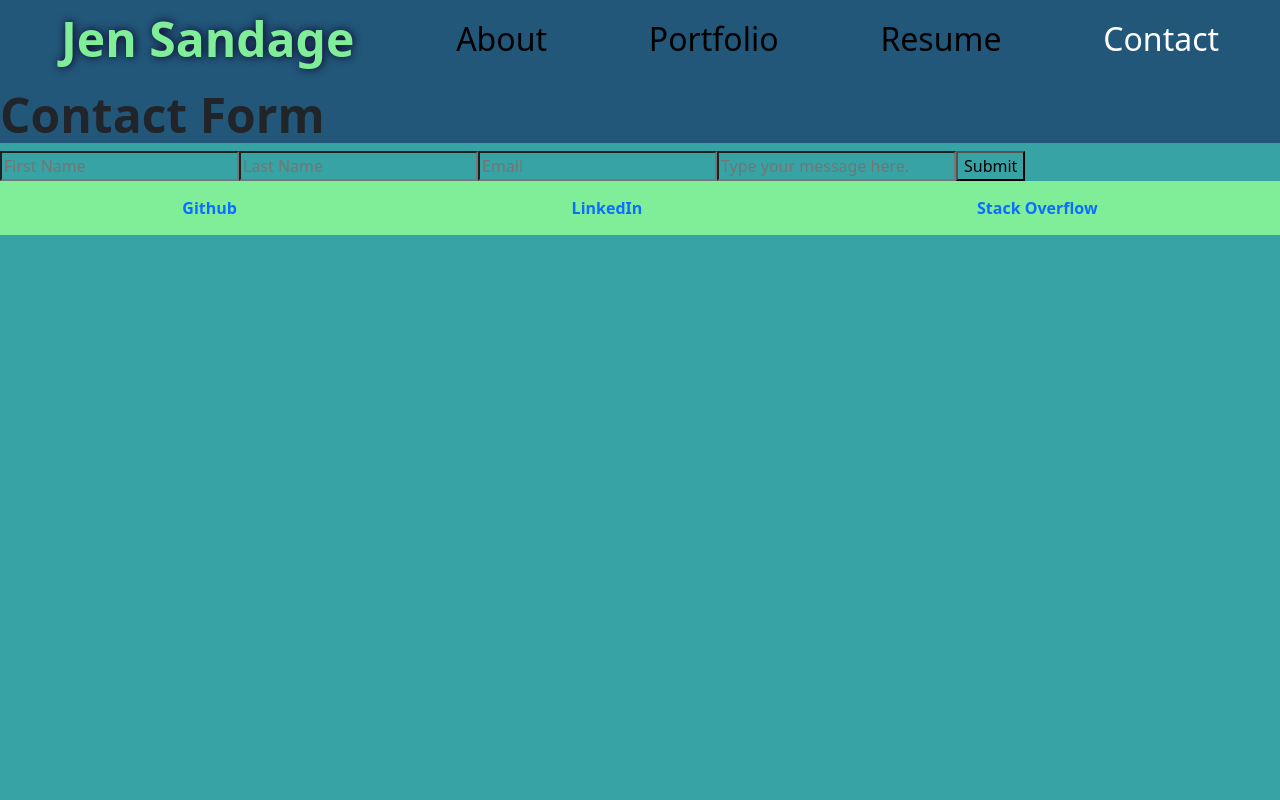
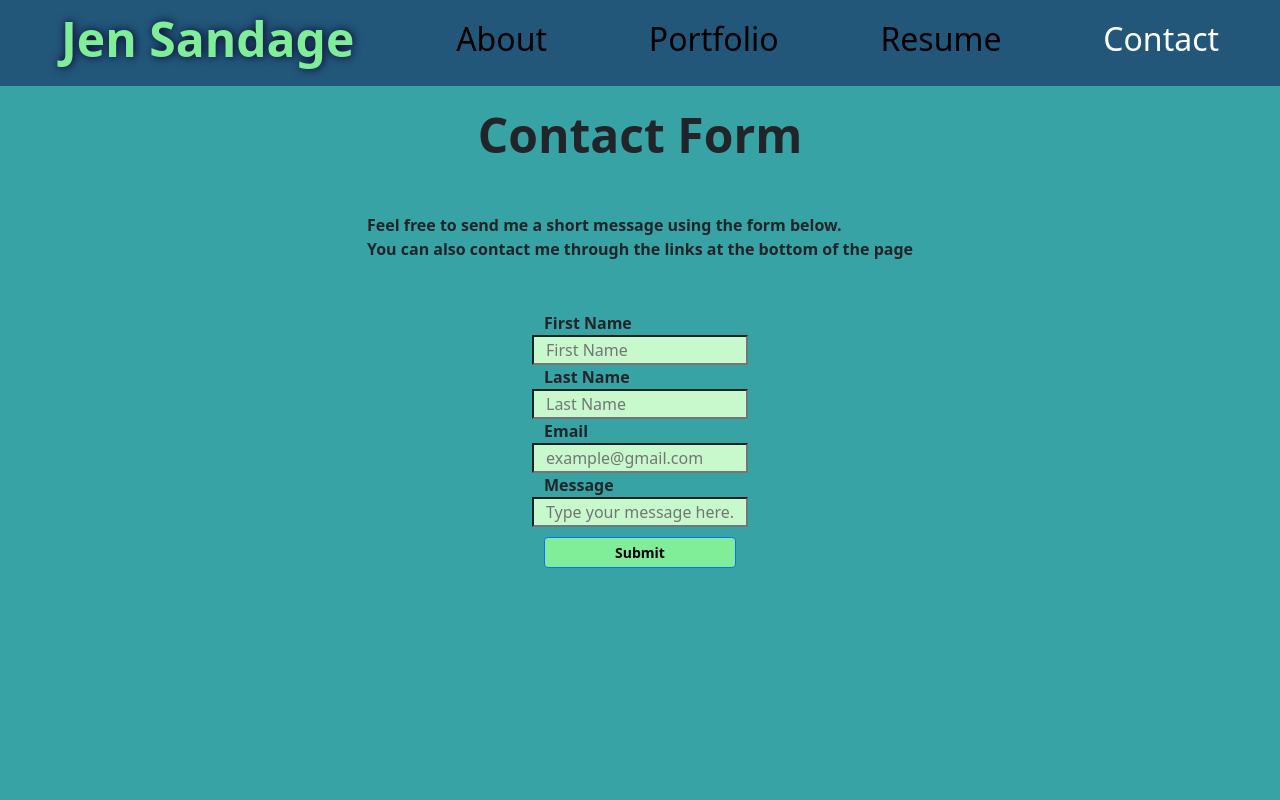
Before and after one commit to jensandage1/React-Portfolio, a React (Create React App) app in the folder portfolio/: page /contact in a window 1280 px wide. Shown: the top 800 px of the page. Built offline with nearby package versions, Linux system fonts and the light colour scheme.

Commit message:
contact page is finished

```diff
--- a/portfolio/src/components/ContactForm.js
+++ b/portfolio/src/components/ContactForm.js
@@ -44,38 +44,53 @@ export default function Form () {
     }
 
     return (
-        <div>
-            <h1>Contact Form</h1>
+        <div className="contact-page">
+            <h1 id="contact-title">Contact Form</h1>
+            <p>Feel free to send me a short message using the form below. <br></br>You can also contact me through the links at the bottom of the page</p>
             <form className="form" >
+                <div className="row">
+                    <label for="inputFirstName">First Name</label>
                 <input
                 value={firstName}
                 name="firstName"
                 onChange={handleInputChange}
                 type="text"
                 placeholder="First Name"
+                id="inputFirstName"
                 />
+                    <label for="inputLastName">Last Name</label>
                 <input
                 value={lastName}
                 name="lastName"
                 onChange={handleInputChange}
                 type="text"
                 placeholder="Last Name"
+                id="inputLastName"
                 />
+                </div>
+                <div className="row">
+                    <label for="inputEmail">Email</label>
                 <input
                 value={email}
                 name="email"
                 onChange={handleInputChange}
                 type="email"
-                placeholder="Email"
+                placeholder="example@gmail.com"
+                id="inputEmail"
                 />
+                <div className="row">
+                </div>
+                    <label for="inputMessage">Message</label>
                 <input
                 value={message}
                 name="message"
                 onChange={handleInputChange}
                 type="text"
                 placeholder="Type your message here."
+                id="inputMessage"
                 />
-                <button type="button" onClick={handleFormSubmit}>Submit</button>
+                </div>
+                <button className="btn btn-primary btn-sm" type="button" onClick={handleFormSubmit}>Submit</button>
             </form>
             {errorMessage && (
         <div>
--- a/portfolio/src/styles/Contact.css
+++ b/portfolio/src/styles/Contact.css
@@ -0,0 +1,49 @@
+.contact-page{
+    min-height: 100vh;
+}
+
+#contact-title {
+    background-color: #38A3a5;
+    display: flex;
+    justify-content: center;
+    margin: 20px;
+}
+
+.form{
+    display: flex;
+    flex-direction: column;
+    width: 15vw;
+    margin-left: auto;
+    margin-right: auto;
+    margin-top: 50px;
+    background-color: #38a3a5;
+}
+
+.btn {
+    background-color: #80ed99;
+    color: black;
+    margin-top: 10px;
+    font-weight: bold;
+}
+
+#inputFirstName {
+    background-color: #c7f9cc;
+}
+
+#inputLastName {
+    background-color: #c7f9cc;
+}
+
+#inputEmail {
+    background-color: #c7f9cc;
+}
+
+#inputMessage {
+    background-color: #c7f9cc;
+}
+
+p {
+    display: flex;
+    justify-content: center;
+    margin-top: 50px;
+}
```
